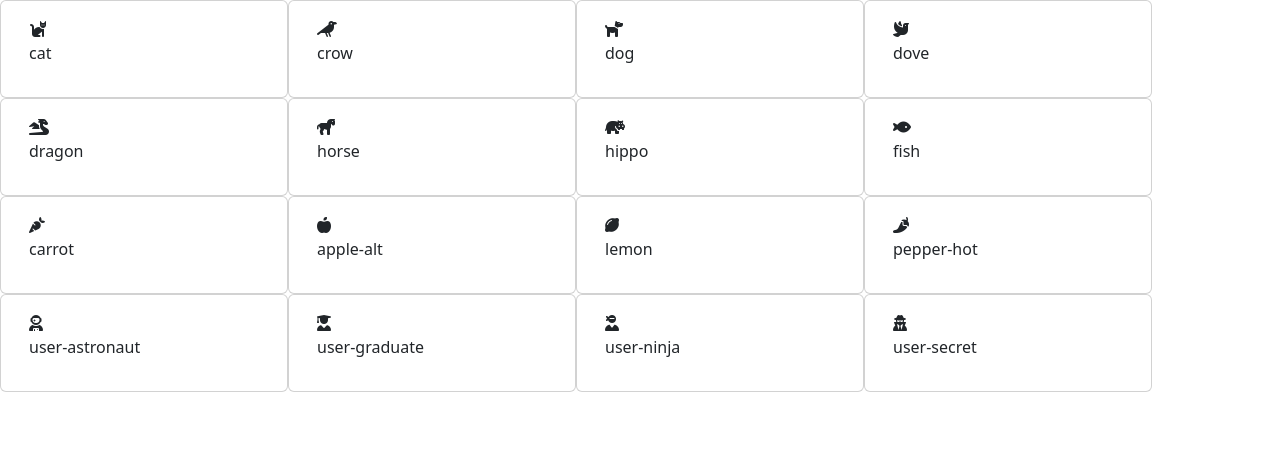
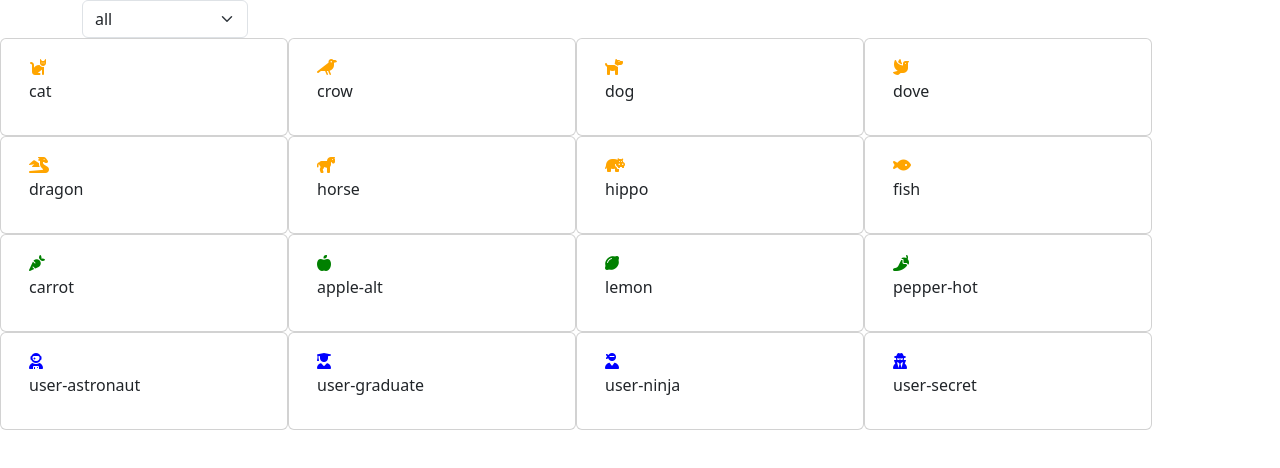
Before and after one commit to GiuseppeVartuli/js-es6-icons, a plain HTML site: page index.html in a window 1280 px wide. Drawn offline with nearby package versions, Linux system fonts and the light colour scheme.

Commit message:
feat milestone 2

```diff
--- a/CSS/style.css
+++ b/CSS/style.css
@@ -3,3 +3,15 @@
   padding: 0;
   box-sizing: border-box;
 }
+
+.fnt-orange {
+  color: orange;
+}
+
+.fnt-green {
+  color: green;
+}
+
+.fnt-blue {
+  color: blue;
+}
--- a/JS/script.js
+++ b/JS/script.js
@@ -143,7 +143,9 @@ for (let i = 0; i < list.length; i++) {
   const cardMarkup = `
     <div class="card" style="width: 18rem">
           <div class="card-body">
-            <i class="fa-solid ${icon.prefix + icon.name}"></i>
+            <i class="fa-solid ${icon.prefix + icon.name} ${
+    "fnt-" + icon.color
+  }"></i>
             <p>${icon.name}</p>
           </div>
         </div>
@@ -153,3 +155,11 @@ for (let i = 0; i < list.length; i++) {
 }
 
 // Ciascuna icona ha una proprietà "color": utilizzare questa proprietà per visualizzare le icone del colore corrispondente.
+
+/* <i class="fa-solid ${icon.prefix + icon.name} ${
+    "fnt-" + icon.color
+}"></i>
+
+*/
+
+// Aggiungere alla pagina una select in cui le options corrispondono ai vari tipi di icone (animal, vegetable, user). Quando l'utente seleziona un tipo dalla select, visualizzare solamente le icone corrispondenti.
--- a/index.html
+++ b/index.html
@@ -20,6 +20,18 @@
     <title>Document</title>
   </head>
   <body>
+    <div class="container">
+      <div class="row">
+        <div class="col-2">
+          <select class="form-select" aria-label="Default select example">
+            <option selected>all</option>
+            <option value="1">animal</option>
+            <option value="2">vegetable</option>
+            <option value="3">user</option>
+          </select>
+        </div>
+      </div>
+    </div>
     <div class="container-fluid">
       <div class="row"></div>
     </div>
```
